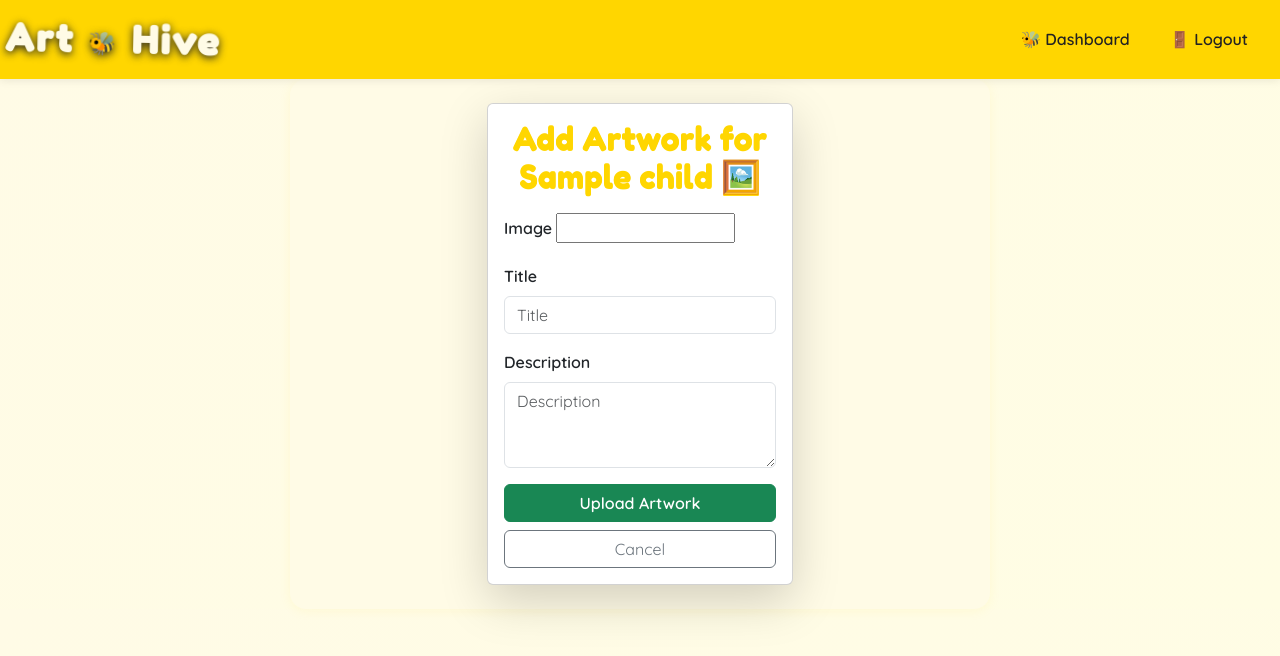
After one commit to nazhameed/arthive, a Django app: page /add_artwork/1/ in a window 1280 px wide. The commit adds this page. Shown: the top 656 px of the page. Run offline with Django 5.2, Linux system fonts and the light colour scheme; a user stored in the database is signed in; tables that the repository leaves empty hold one stand-in row (values such as "Sample post").

Commit message:
add artwork feature

```diff
--- a/gallery/forms.py
+++ b/gallery/forms.py
@@ -21,12 +21,8 @@ class ChildForm(forms.ModelForm):
 class ArtworkForm(forms.ModelForm):
     class Meta:
         model = Artwork
-        fields = ['image', 'title', 'description', 'created_at']
+        fields = ['image', 'title', 'description']
         widgets = {
             'title': forms.TextInput(attrs={'class': 'form-control', 'placeholder': 'Title'}),
             'description': forms.Textarea(attrs={'class': 'form-control', 'placeholder': 'Description', 'rows': 3}),
-            'created_at': forms.DateTimeInput(attrs={'class': 'form-control', 'type': 'datetime-local'}),
         }
-    def __init__(self, *args, **kwargs):
-        super().__init__(*args, **kwargs)
-        self.fields['created_at'].required = False
--- a/gallery/static/gallery/css/style.css
+++ b/gallery/static/gallery/css/style.css
@@ -96,12 +96,18 @@ h2, h3 {
   justify-content: center;
   margin: 1rem auto;
   padding: 0.5rem 0.5rem;
+  text-align: center;
 }
 .hive-frame .card-body {
   background: transparent;
   box-shadow: none;
   width: 90%;
   padding: 0.5rem 0;
+  margin: 0 auto;
+  display: flex;
+  flex-direction: column;
+  align-items: center;
+  justify-content: center;
 }
 .hive-frame h2 {
   color: #222;
@@ -136,11 +142,18 @@ h2, h3 {
 }
 .logo-text {
   font-family: 'Fredoka One', cursive;
-  font-size: 2rem;
-  color: #121211;
-  text-shadow: 0 2px 6px #ffb300, 0 0 2px #fffbe6;
+  font-size: 2.2rem;
+  color: #fffbe6;
+  text-shadow: 0 2px 8px #222, 0 0 6px #ffd600;
   animation: logo-buzz 1.2s infinite alternate;
   display: inline-block;
   vertical-align: middle;
+  font-weight: bold;
+  letter-spacing: 2px;
+}
+.logo-bee {
+  font-size: 1.3rem;
+  vertical-align: middle;
+  margin: 0 0.1em;
 }
 /* Add more bee/hive accents as needed */
--- /dev/null
+++ b/gallery/templates/add_artwork.html
@@ -0,0 +1,32 @@
+{% extends 'base.html' %}
+{% block content %}
+<div class="container py-4">
+  <div class="row justify-content-center">
+    <div class="col-md-7 col-lg-6">
+      <div class="card shadow-lg">
+        <div class="card-body">
+          <h2 class="card-title text-center mb-3" style="color:#ffd600;">Add Artwork for {{ child.name }} 🖼️</h2>
+          <form method="post" enctype="multipart/form-data" novalidate>
+            {% csrf_token %}
+            {{ form.non_field_errors }}
+            <div class="mb-3">
+              <label for="id_image" class="form-label fw-bold">Image</label>
+              {{ form.image }}
+            </div>
+            <div class="mb-3">
+              <label for="id_title" class="form-label fw-bold">Title</label>
+              {{ form.title }}
+            </div>
+            <div class="mb-3">
+              <label for="id_description" class="form-label fw-bold">Description</label>
+              {{ form.description }}
+            </div>
+            <button type="submit" class="btn btn-success w-100 fw-bold">Upload Artwork</button>
+            <a href="{% url 'dashboard' %}" class="btn btn-outline-secondary w-100 mt-2">Cancel</a>
+          </form>
+        </div>
+      </div>
+    </div>
+  </div>
+</div>
+{% endblock %}
--- a/gallery/templates/base.html
+++ b/gallery/templates/base.html
@@ -11,10 +11,8 @@
 <nav class="navbar navbar-expand-lg navbar-dark bg-dark" aria-label="Main navigation">
   <div class="container-fluid">
     <a class="navbar-brand" href="{% url 'index' %}" aria-label="Art Hive">
-      <span class="funky-logo-text" style="font-family:'Fredoka One',cursive;font-size:2.2rem;color:#fffbe6;text-shadow:0 2px 8px #222,0 0 6px #ffd600;font-weight:bold;letter-spacing:2px;">
-        Art
-        <span style="font-size:1.3rem;vertical-align:middle;margin:0 0.1em;">🐝</span>
-        Hive
+      <span class="logo-text">
+        Art <span class="logo-bee" aria-hidden="true">🐝</span> Hive
       </span>
     </a>
     <button class="navbar-toggler" type="button" data-bs-toggle="collapse" data-bs-target="#navbarNav"
--- a/gallery/urls.py
+++ b/gallery/urls.py
@@ -11,4 +11,6 @@ urlpatterns = [
     path('add-child/', add_child, name='add_child'),
     path('edit_child/<int:child_id>/', views.edit_child, name='edit_child'),
     path('delete_child/<int:child_id>/', views.delete_child, name='delete_child'),
+    path('add_artwork/<int:child_id>/', views.add_artwork, name='add_artwork'),
+    path('gallery/<int:child_id>/', views.gallery, name='gallery'),
 ]
--- a/gallery/views.py
+++ b/gallery/views.py
@@ -1,7 +1,7 @@
 from django.shortcuts import render, redirect, get_object_or_404
 from django.contrib.auth import login, authenticate
 from django.contrib.auth.decorators import login_required
-from .forms import SignUpForm, ChildForm
+from .forms import SignUpForm, ChildForm, ArtworkForm
 from django.contrib.auth.forms import AuthenticationForm
 from django.contrib import messages
 from .models import Child
@@ -55,10 +55,6 @@ def index(request):
 def dashboard(request):
     # Query all children for the logged-in parent
     children = Child.objects.filter(parent=request.user)
-    # Placeholder: each child has no artworks yet
-    # If you add an Artwork model later, you can query artworks per child here
-    for child in children:
-        child.artworks = []  # Placeholder for future artwork list
     return render(request, 'dashboard.html', {'children': children})
 
 @login_required
@@ -96,3 +92,24 @@ def delete_child(request, child_id):
         messages.success(request, f"Child '{child.name}' deleted!")
         return redirect('dashboard')
     return render(request, 'delete_child.html', {'child': child})
+
+@login_required
+def add_artwork(request, child_id):
+    child = get_object_or_404(Child, id=child_id, parent=request.user)
+    if request.method == 'POST':
+        form = ArtworkForm(request.POST, request.FILES)
+        if form.is_valid():
+            artwork = form.save(commit=False)
+            artwork.child = child
+            artwork.save()
+            messages.success(request, f"Artwork '{artwork.title}' added for {child.name}!")
+            return redirect('dashboard')
+    else:
+        form = ArtworkForm()
+    return render(request, 'add_artwork.html', {'form': form, 'child': child})
+
+@login_required
+def gallery(request, child_id):
+    child = get_object_or_404(Child, id=child_id, parent=request.user)
+    artworks = child.artworks.all()
+    return render(request, 'gallery.html', {'child': child, 'artworks': artworks})
```
Also changed, not shown: gallery/templates/dashboard.html (+7 -13 lines), gallery/templates/gallery.html (added, +61 -0 lines).
